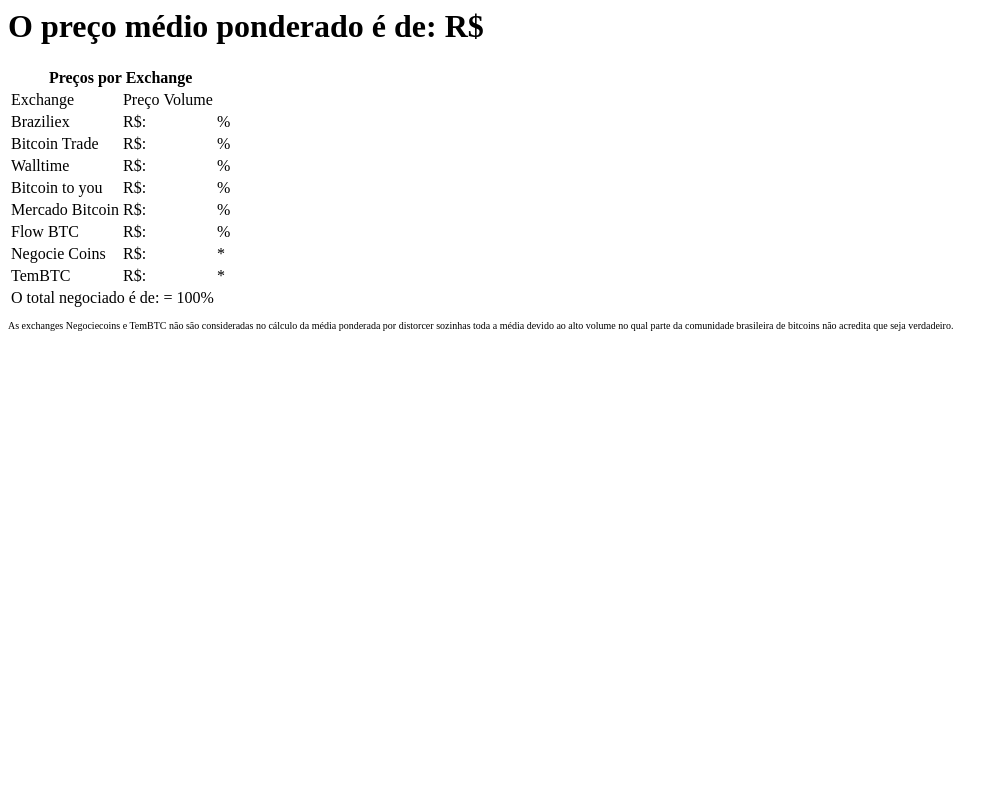
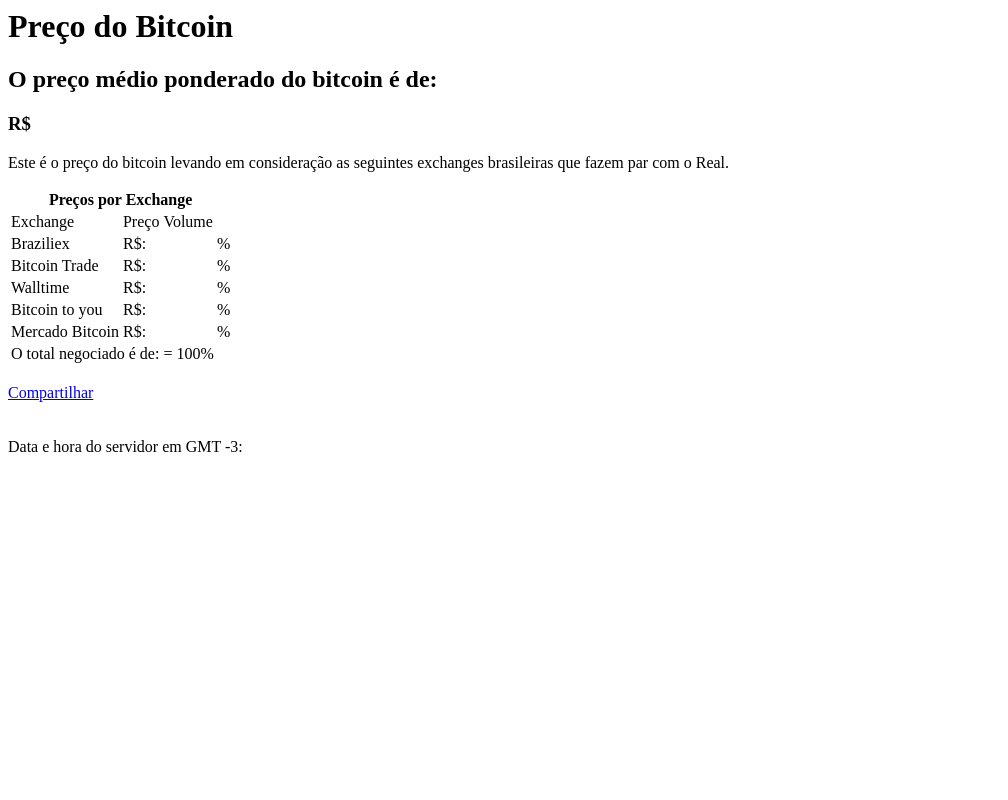
Before and after one commit to vitorgamer58/cotacao-bitcoin-php, a PHP site: page /view/home.html in a window 1280 px wide. Shown: the whole page, without its empty margins (0-1008 px from the left). Run offline with PHP 8.4, Linux system fonts and the light colour scheme.

Commit message:
Updates
Removidos: Negocie Coins e TemBTC

API da FlowBTC deixou de funcionar e, portanto, removida

Adicionado Data e Hora do servidor

```diff
--- a/css/estilo.css
+++ b/css/estilo.css
@@ -13,7 +13,6 @@ text-align: center;
 }
 
 p {
-	text-align: justify;
 	text-indent: 50px;
 }
 
@@ -21,3 +20,6 @@ footer {
 	text-align: center;
 
 }
+.center {
+	text-align: center;
+}
--- a/view/footer.html
+++ b/view/footer.html
@@ -3,7 +3,6 @@
 		Powered by <a href="https://github.com/vitorgamer58" target="_blank">vitorgamer58</a>
 		<br>
 		Fork us on <a href="https://github.com/vitorgamer58/cotacao-bitcoin-php" target="_blank">Github</a>
-		<a href="https://www.notasdovitor.top">Meu blog pessoal</a>
 	</footer>
 </body>
 </html>
--- a/view/home.html
+++ b/view/home.html
@@ -1,5 +1,8 @@
 <body>
-	<h1>O preço médio ponderado é de: R$ <?=number_format($preco_ponderado, 2, ',', '.')?></h1>
+	<h1>Preço do Bitcoin</h1>
+	<h2>O preço médio ponderado do bitcoin é de:</h2>
+		<h3>R$ <?=number_format($preco_ponderado, 2, ',', '.')?></h3>
+	<div class="center"><p>Este é o preço do bitcoin levando em consideração as seguintes exchanges brasileiras que fazem par com o Real.</p></div>
 	<table>
 	<tbody>
 		<tr><th colspan="4">Preços por Exchange</th></tr>
@@ -39,29 +42,14 @@
 			<td><?=number_format($mercadobitcoin_volume, 2, ',', '.')?></td>
 			<td><?=$pmercadobitcoin?>%</td>
 		</tr>
-		<tr>
-			<td>Flow BTC</td>
-			<td>R$: <?=number_format($flowbtc_price, 2, ',', '.')?></td>
-			<td><?=number_format($flowbtc_volume, 2, ',', '.')?></td>
-			<td><?=$pflowbtc?>%</td>
-		</tr>
-		<tr>
-			<td>Negocie Coins</td>
-			<td>R$: <?=number_format($negocie_price, 2, ',', '.')?></td>
-			<td><?=number_format($negocie_vol, 2, ',', '.')?></td>
-			<td>*</td>
-		</tr>
-		<tr>
-			<td>TemBTC</td>
-			<td>R$: <?=number_format($tembtc_price, 2, ',', '.')?></td>
-			<td><?=number_format($tembtc_vol, 2, ',', '.')?></td>
-			<td>*</td>
-		</tr>
 			<td colspan="4" id='total'>O total negociado é de: <?=$volumetotal?> = 100%</td>
 	    </tr>
 	</tbody>
 	</table>
-<p style="text-alig: center; font-size: 10px">As exchanges Negociecoins e TemBTC não são consideradas no cálculo da média ponderada por distorcer sozinhas toda a média devido ao alto volume no qual parte da comunidade brasileira de bitcoins não acredita que seja verdadeiro.</p>
+	<br>
+	<div class="fb-share-button" data-href="https://bitcao.notasdovitor.top/cotacao/" data-layout="button" data-size="large"><a target="_blank" href="https://www.facebook.com/sharer/sharer.php?u=https%3A%2F%2Fbitcao.notasdovitor.top%2Fcotacao%2F&amp;src=sdkpreparse" class="fb-xfbml-parse-ignore">Compartilhar</a></div>
+	<br>
+<br>
+Data e hora do servidor em GMT -3: <?=$date?>
 <br>
 <br>
-<br>
```
Also changed, not shown: run.php (+8 -23 lines), view/header.html (+38 -9 lines).
